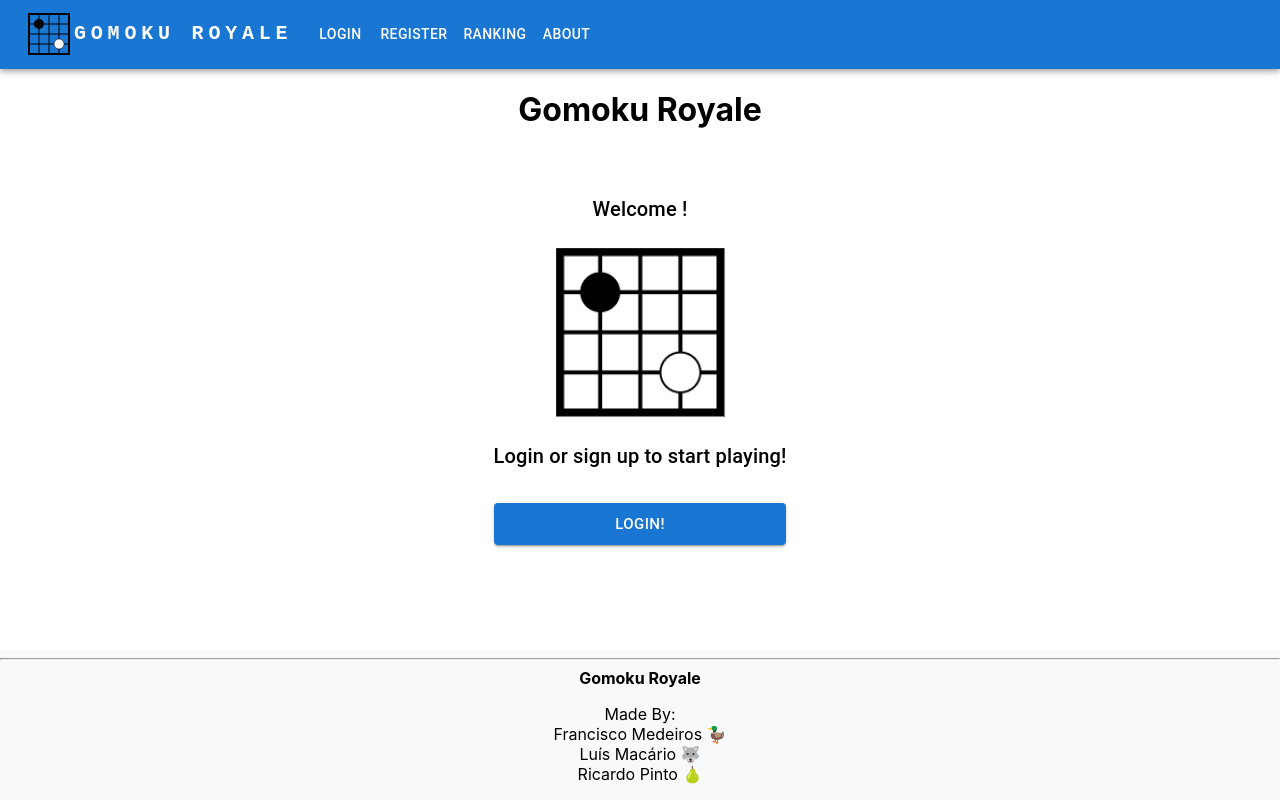
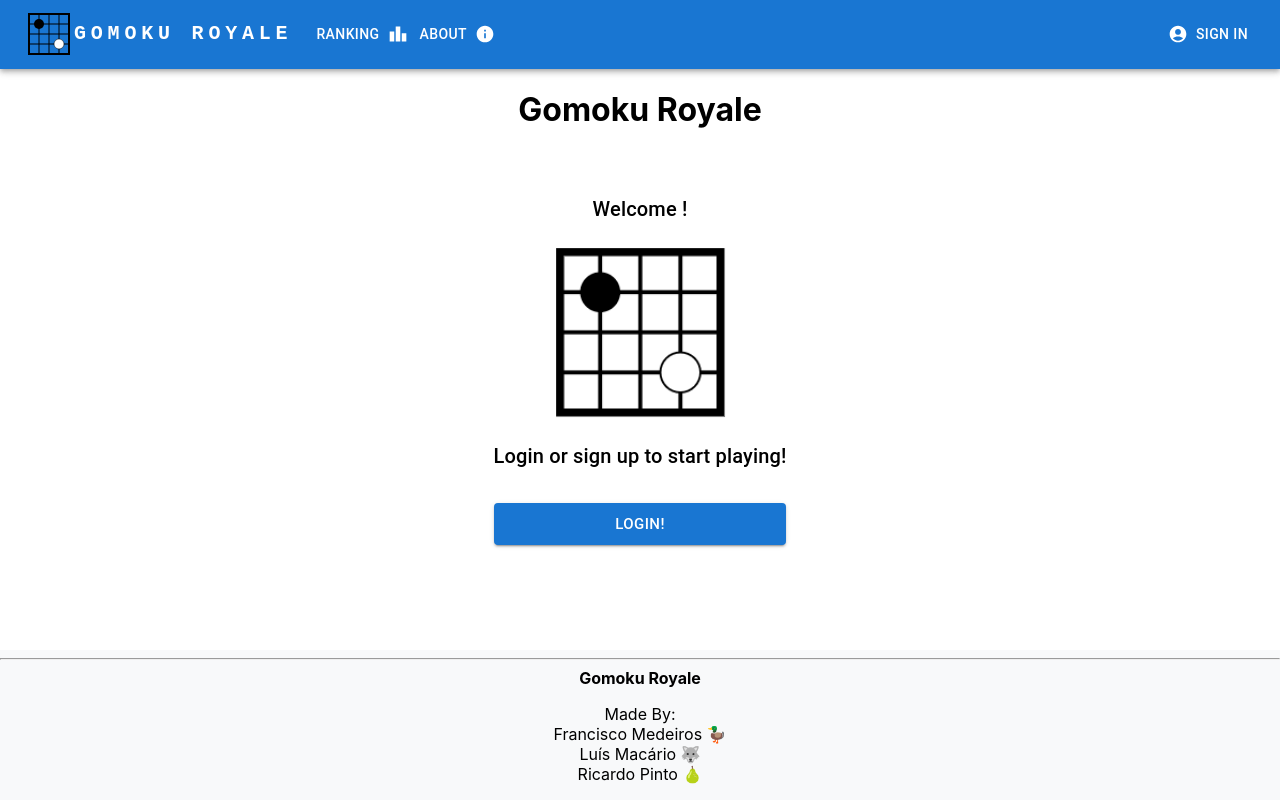
Before and after one commit to RicardoPinto26/gomoku, a React (Create React App) app in the folder code/js/gomoku-app/: page / in a window 1280 px wide. Built offline with nearby package versions, Linux system fonts and the light colour scheme.

Commit message:
Changes to navbar

```diff
--- a/code/js/gomoku-app/src/components/common/NavBar.tsx
+++ b/code/js/gomoku-app/src/components/common/NavBar.tsx
@@ -12,14 +12,16 @@ import MenuItem from '@mui/material/MenuItem';
 import {useNavigate} from "react-router-dom";
 import {ReactComponent as GomokuLogo} from '../../logo.svg';
 import {useCurrentUser} from "../Authn";
-import {Avatar, Tooltip} from "@mui/material";
+import {Avatar, ListItemIcon, Tooltip} from "@mui/material";
+import VideogameAssetIcon from '@mui/icons-material/VideogameAsset';
+import LeaderboardIcon from '@mui/icons-material/Leaderboard';
+import InfoIcon from '@mui/icons-material/Info';
+import AccountCircleIcon from '@mui/icons-material/AccountCircle';
 
 const pages = [
-    {name: 'Login', href: '/login', auth: false},
-    {name: 'Register', href: '/register', auth: false},
-    {name: 'Play', href: '/play', auth: true},
-    {name: 'Ranking', href: '/ranking'},
-    {name: 'About', href: '/about'},
+    {name: 'Play', href: '/play', auth: true, icon: <VideogameAssetIcon/>},
+    {name: 'Ranking', href: '/ranking', icon: <LeaderboardIcon/>},
+    {name: 'About', href: '/about', icon: <InfoIcon/>},
 ]
 const settings = ['Profile', 'Account', 'Dashboard', 'Logout'];
 
@@ -114,6 +116,9 @@ export function NavBar() {
                                     handleCloseNavMenu()
                                     navigate(page.href)
                                 }}>
+                                    <ListItemIcon>
+                                        {page.icon}
+                                    </ListItemIcon>
                                     <Typography textAlign="center">{page.name}</Typography>
                                 </MenuItem>
                             ))}
@@ -146,7 +151,8 @@ export function NavBar() {
                                     handleCloseNavMenu()
                                     navigate(page.href)
                                 }}
-                                sx={{my: 2, color: 'white', display: 'block'}}
+                                endIcon={page.icon}
+                                sx={{my: 2, color: 'white', display: 'box'}}
                             >
                                 {page.name}
                             </Button>
@@ -185,7 +191,22 @@ export function NavBar() {
                                 ))}
                             </Menu>
                         </Box>
-                        : <></>
+
+                        :
+
+                        <Box>
+                            <Button
+                                key="Sign In"
+                                startIcon=<AccountCircleIcon/>
+                                onClick={() => {
+                                    handleCloseNavMenu()
+                                    navigate("/register")
+                                }}
+                                sx={{my: 2, color: 'white', display: 'box'}}
+                            >
+                                Sign In
+                            </Button>
+                        </Box>
                     }
                 </Toolbar>
             </Container>
```
